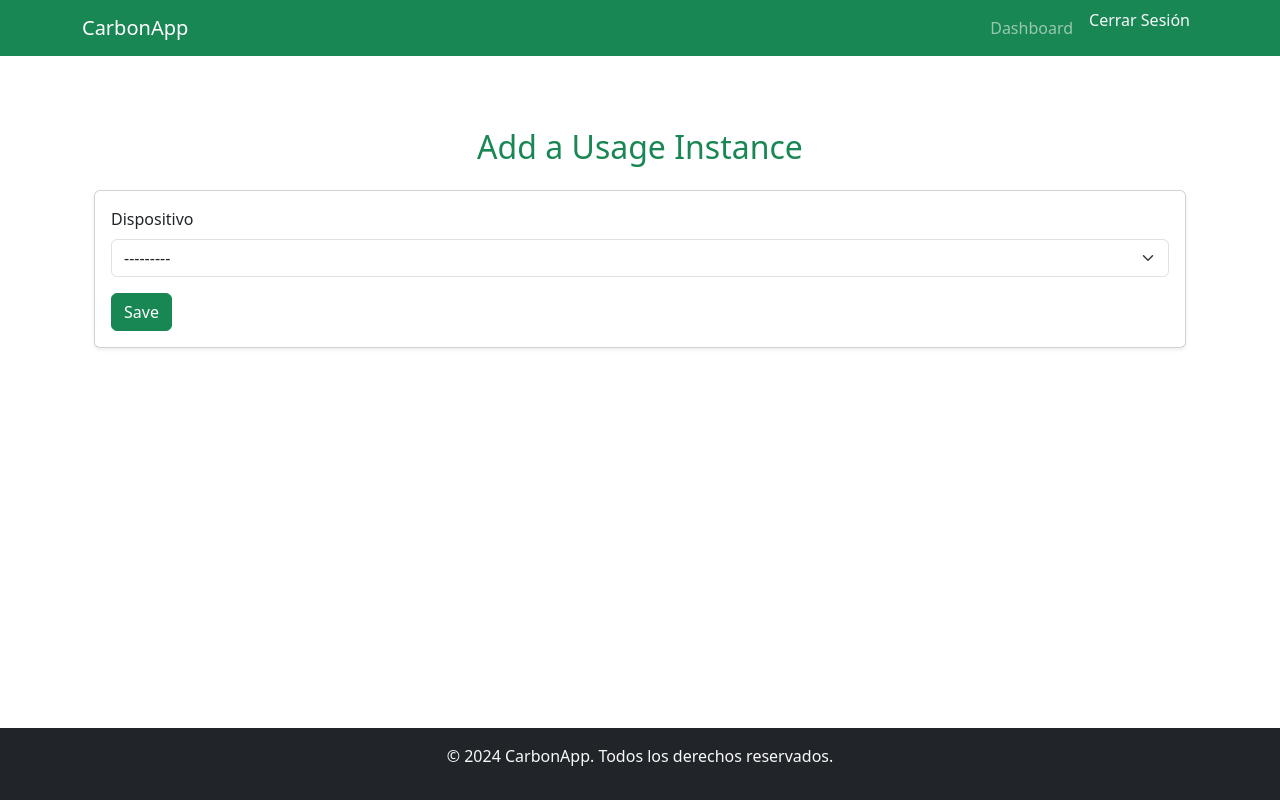
After one commit to impesantez/proyecto-concurso, a Django app: page /add-usage/ in a window 1280 px wide. The commit adds this page. Run offline with Django 5.2, Linux system fonts and the light colour scheme; the visitor is signed in with stand-in values (Sample User, id 1); data that the repository does not hold is empty.

Commit message:
update demo

```diff
--- /dev/null
+++ b/electricity/forms.py
@@ -0,0 +1,22 @@
+from django import forms
+from .models import Carbon_footprint, Usage
+from django import forms
+from .models import Carbon_footprint, Usage
+
+from django import forms
+from .models import Carbon_footprint
+
+class AddUsageForm(forms.ModelForm):
+    class Meta:
+        model = Carbon_footprint
+        fields = ['usage', 'daily_hours', 'monthly_times']
+        labels = {
+            "usage": "Dispositivo",
+            "daily_hours": "Horas Diarias",
+            "monthly_times": "Veces al Mes"
+        }
+        widgets = {
+            'usage': forms.Select(attrs={'class': 'form-select'}),
+            'daily_hours': forms.NumberInput(attrs={'class': 'form-control', 'placeholder': 'Ingrese las horas diarias'}),
+            'monthly_times': forms.NumberInput(attrs={'class': 'form-control', 'placeholder': 'Ingrese las veces al mes'}),
+        }
--- /dev/null
+++ b/electricity/templates/add_usage.html
@@ -0,0 +1,71 @@
+{% extends 'base.html' %}
+
+{% block title %}Add Usage{% endblock %}
+
+{% block content %}
+<div class="container mt-5">
+    <h2 class="text-success mb-4 text-center">Add a Usage Instance</h2>
+    <div class="card shadow-sm">
+        <div class="card-body">
+            <!-- Form to add usage -->
+            <form method="post" enctype="multipart/form-data" class="needs-validation" novalidate>
+                {% csrf_token %}
+
+                <!-- Usage field -->
+                <div class="mb-3">
+                    <label for="{{ form.usage.id_for_label }}" class="form-label">{{ form.usage.label }}</label>
+                    {{ form.usage }}
+                </div>
+
+                <!-- Daily hours field (hidden initially) -->
+                <div class="mb-3" id="daily_hours_container" style="display: none;">
+                    <label for="{{ form.daily_hours.id_for_label }}" class="form-label">{{ form.daily_hours.label }}</label>
+                    {{ form.daily_hours }}
+                </div>
+
+                <!-- Monthly times field (hidden initially) -->
+                <div class="mb-3" id="monthly_times_container" style="display: none;">
+                    <label for="{{ form.monthly_times.id_for_label }}" class="form-label">{{ form.monthly_times.label }}</label>
+                    {{ form.monthly_times }}
+                </div>
+
+                <!-- Submit button -->
+                <button type="submit" class="btn btn-success">Save</button>
+            </form>
+        </div>
+    </div>
+</div>
+
+<script type="text/javascript">
+    document.addEventListener('DOMContentLoaded', function() {
+        const usageField = document.getElementById('id_usage');
+        const dailyHoursContainer = document.getElementById('daily_hours_container');
+        const monthlyTimesContainer = document.getElementById('monthly_times_container');
+
+        usageField.addEventListener('change', function() {
+            const usageId = usageField.value;
+
+            // Hide both fields before showing the relevant one
+            dailyHoursContainer.style.display = 'none';
+            monthlyTimesContainer.style.display = 'none';
+
+            if (!usageId) return;  // Skip if no usage selected
+
+            // Fetch usage info to decide which field to show
+            fetch(`/usage-info/${usageId}/`)
+                .then(response => response.json())
+                .then(data => {
+                    if (data.usage_hour !== null) {
+                        dailyHoursContainer.style.display = 'block';  // Show daily_hours
+                    }
+                    if (data.usage_per_time !== null) {
+                        monthlyTimesContainer.style.display = 'block';  // Show monthly_times
+                    }
+                })
+                .catch(error => {
+                    console.error('Error fetching usage data:', error);
+                });
+        });
+    });
+</script>
+{% endblock %}
--- a/electricity/urls.py
+++ b/electricity/urls.py
@@ -1,9 +1,12 @@
 from django.urls import path
 from . import views
+from .views import add_usage, dashboard
 
 app_name = 'electricity'
 
 urlpatterns = [
     path('', views.index, name='index'),
-    #path('calculate/', views.calculate_footprint, name='calculate_footprint'),
+    path('add-usage/', add_usage, name='add_usage'),
+    path('usage-info/<int:usage_id>/', views.usage_info, name='usage_info'),
+    path('dashboard/', dashboard, name='dashboard'),
 ]
--- a/electricity/views.py
+++ b/electricity/views.py
@@ -1,7 +1,51 @@
-from django.shortcuts import render
+from django.http import HttpResponse
+from django.db.models import ProtectedError
+from django.shortcuts import get_object_or_404, redirect, render
+from django.template import loader
+from .models import *
+from django.contrib.auth.views import LoginView
+from django.contrib.auth.decorators import login_required
+from django.contrib import messages
+from .forms import AddUsageForm
+from django.http import JsonResponse
 
 def index(request):
     if request.user.is_authenticated:
-        return render(request, 'index_loggedin.html')  # Template for logged-in users
+        return render(request, 'index_loggedin.html')
     else:
-        return render(request, 'index.html')  # Template for guests
+        return render(request, 'index.html')
+
+@login_required
+def add_usage(request):
+    if request.method == "POST":
+        form = AddUsageForm(request.POST)
+        if form.is_valid():
+            carbon_footprint = form.save(commit=False)
+            carbon_footprint.user = request.user
+            carbon_footprint.save()
+            return redirect('electricity:dashboard')
+    else:
+        form = AddUsageForm()
+
+    return render(request, 'add_usage.html', {'form': form})
+
+def usage_info(request, usage_id):
+    usage = Usage.objects.get(id=usage_id)
+    return JsonResponse({
+        'usage_hour': usage.usage_hour,
+        'usage_per_time': usage.usage_per_time
+    })
+
+@login_required
+def dashboard(request):
+    user = request.user
+    footprints = Carbon_footprint.objects.filter(user=user)
+    total_kwh = sum(footprint.kwh for footprint in footprints)
+    total_carbon = sum(footprint.carbon for footprint in footprints)
+
+    context = {
+        'footprints': footprints,
+        'total_kwh': total_kwh,
+        'total_carbon': total_carbon,
+    }
+    return render(request, 'index_loggedin.html', context)
--- a/templates/base.html
+++ b/templates/base.html
@@ -1,56 +1,67 @@
-{% load static %}
 <!DOCTYPE html>
-<html lang="en">
+<html lang="es">
 <head>
     <meta charset="UTF-8">
     <meta name="viewport" content="width=device-width, initial-scale=1.0">
-  <title>{% block title %}Calculadora de huella de carbono{% endblock title %}</title>
-  <link href="https://cdn.jsdelivr.net/npm/bootstrap@5.3.3/dist/css/bootstrap.min.css" rel="stylesheet" integrity="sha384-QWTKZyjpPEjISv5WaRU9OFeRpok6YctnYmDr5pNlyT2bRjXh0JMhjY6hW+ALEwIH" crossorigin="anonymous">
-  <link rel="stylesheet" href="{% static 'css/style.css' %}">
+    <title>{% block title %}Proyecto{% endblock %}</title>
+    <link href="https://cdn.jsdelivr.net/npm/bootstrap@5.3.0/dist/css/bootstrap.min.css" rel="stylesheet">
+    <style>
+        body {
+            display: flex;
+            flex-direction: column;
+            min-height: 100vh;
+        }
+        main {
+            flex-grow: 1;
+        }
+    </style>
 </head>
 <body>
-  <nav class="navbar navbar-expand-lg navbar-dark" style="background-color: #cc0c0c;">
-    <div class="container-fluid">
-      <a class="navbar-brand" href="{% url 'electricity:index' %}">Carbon Calculator</a>
-      <button class="navbar-toggler" type="button" data-bs-toggle="collapse" data-bs-target="#navbarNav" aria-controls="navbarNav" aria-expanded="false" aria-label="Toggle navigation">
+
+<nav class="navbar navbar-expand-lg navbar-dark bg-success">
+    <div class="container">
+        <a class="navbar-brand" href="{% url 'electricity:index' %}">CarbonApp</a>
+        <button class="navbar-toggler" type="button" data-bs-toggle="collapse" data-bs-target="#navbarNav">
             <span class="navbar-toggler-icon"></span>
         </button>
         <div class="collapse navbar-collapse" id="navbarNav">
             <ul class="navbar-nav ms-auto">
                 {% if user.is_authenticated %}
                     <li class="nav-item">
+                        <a class="nav-link" href="{% url 'electricity:dashboard' %}">Dashboard</a>
+                    </li>
+                    <li class="nav-item">
                         <form method="post" action="{% url 'users:logout' %}" class="d-inline">
                             {% csrf_token %}
-              <button type="submit" class="nav-link btn btn-link p-0 m-0 text-decoration-none text-light">
+                            <button type="submit" class="nav-link btn btn-link text-light px-2 py-0" style="text-decoration: none;">
                                 Cerrar Sesión
                             </button>
                         </form>
                     </li>
                 {% else %}
-          <li class="nav-item"><a class="nav-link" href="{% url 'users:login' %}">Iniciar Sesión</a></li>
-          <li class="nav-item"><a class="nav-link" href="{% url 'users:signup' %}">Registrarse</a></li>
+                    <li class="nav-item">
+                        <a class="nav-link" href="{% url 'users:signup' %}">Registrarse</a>
+                    </li>
+                    <li class="nav-item">
+                        <a class="nav-link" href="{% url 'users:login' %}">Iniciar Sesión</a>
+                    </li>
                 {% endif %}
             </ul>
         </div>
     </div>
 </nav>
 
-  {% if messages %}
-    <div class="container mt-3">
-      {% for message in messages %}
-        <div class="alert alert-{{ message.tags }} alert-dismissible fade show" role="alert">
-          {{ message }}
-          <button type="button" class="btn-close" data-bs-dismiss="alert" aria-label="Close"></button>
+
+<main class="py-4">
+    <div class="container">
+        {% block content %}{% endblock %}
     </div>
-      {% endfor %}
-    </div>
-  {% endif %}
+</main>
 
-  {% block content %}{% endblock content %}
+<footer class="bg-dark text-light text-center py-3">
+    <p>&copy; 2024 CarbonApp. Todos los derechos reservados.</p>
+</footer>
 
-  <script src="https://cdn.jsdelivr.net/npm/bootstrap@5.3.3/dist/js/bootstrap.bundle.min.js" integrity="sha384-HzoJNxHh9GKqxxayXNOReI4vwBJcZ2d1WosDJGQns/E1PS93INgyR9V4Sg8kFUmK" crossorigin="anonymous"></script>
-  <footer class="bg-dark text-light text-center py-3">
-    <p class="mb-0">&copy; 2024 Carbon Calculator. Todos los derechos reservados</p>
-  </footer>
+<script src="https://cdn.jsdelivr.net/npm/bootstrap@5.3.0/dist/js/bootstrap.bundle.min.js"></script>
 </body>
 </html>
--- a/users/templates/login.html
+++ b/users/templates/login.html
@@ -16,7 +16,7 @@
         <label for="password" class="form-label">Contraseña:</label>
         <input type="password" class="form-control" id="password" name="password" required>
       </div>
-      <button type="submit" class="btn btn-primary w-100">Ingresar</button>
+      <button type="submit" class="btn btn-success w-100">Ingresar</button>
     </form>
     <p class="text-center mt-3">¿No tienes una cuenta? <a href="{% url 'users:signup' %}">Regístrate aquí</a>.</p>
   </div>
--- a/users/urls.py
+++ b/users/urls.py
@@ -5,8 +5,7 @@ from . import views
 app_name = 'users'
 
 urlpatterns = [
-    #path("login/", views.CustomLoginView.as_view(), name='login'),
-    path("signup/", views.signup, name="signup"),
-    path("login/", views.CustomLoginView.as_view(), name="login"),
+    path('signup/', views.signup, name='signup'),
+    path('login/', views.CustomLoginView.as_view(), name='login'),
     path('logout/', LogoutView.as_view(next_page='electricity:index'), name='logout'),
 ]
```
Also changed, not shown: electricity/admin.py (+8 -1 lines), electricity/models.py (+16 -8 lines), electricity/templates/index.html (+22 -56 lines), electricity/templates/index_loggedin.html (+43 -5 lines), electricity/migrations/0001_initial.py (added), users/migrations/0002_user_first_login.py (added). Lines whose indentation alone changed are shown as unchanged.
